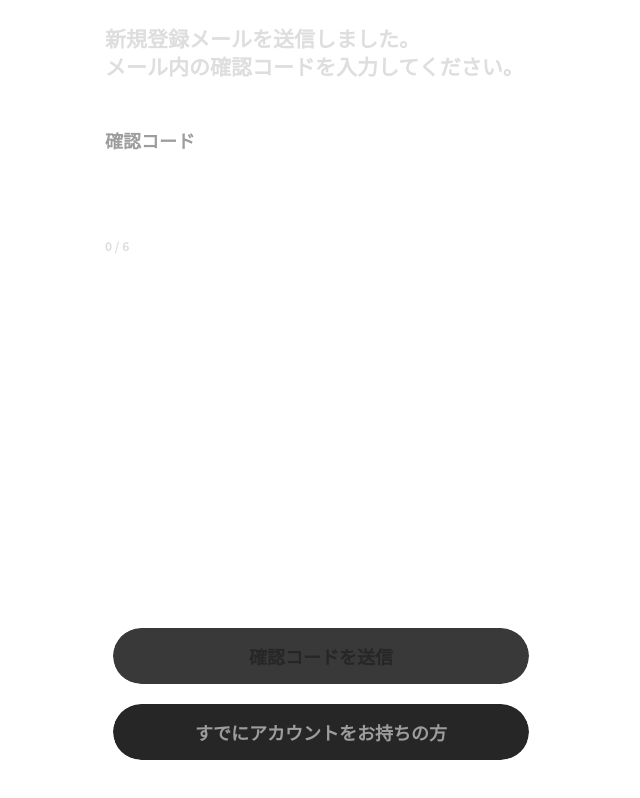
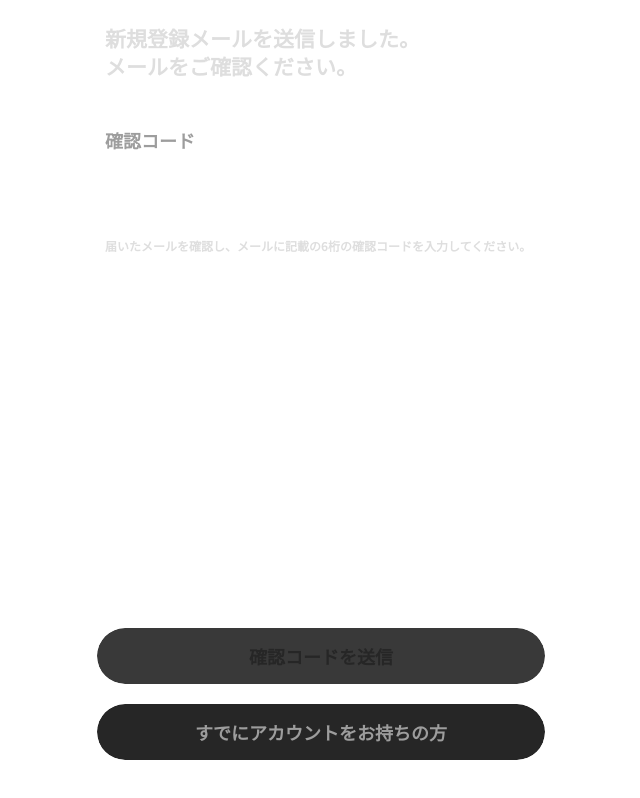
Before and after one commit to sugawaramasaya/nidomi-io, a Next.js app: page /verify-code in a window 1280 px wide. Shown: the whole page, without its empty margins (319-959 px from the left). Built offline with nearby package versions, Linux system fonts and the light colour scheme.

Commit message:
FixedBottomContainerのCSSを修正、確認コードの入力画面のレイアウト、文言などを修正

```diff
--- a/src/app/(auth)/verify-code/page.tsx
+++ b/src/app/(auth)/verify-code/page.tsx
@@ -21,7 +21,7 @@ export default function VerifyCodePage() {
 
   return (
     <div className="h-screen flex flex-col justify-between">
-      <div className="w-full max-w-[480px] mx-auto flex flex-col items-center h-screen">
+      <div className="w-full max-w-[480px] mx-auto flex flex-col items-center">
         {/* メッセージと確認コード入力 */}
         <div className="flex flex-col w-full p-[24px] gap-[48px] flex-1">
           {/* メッセージ */}
@@ -36,23 +36,19 @@ export default function VerifyCodePage() {
           >
             新規登録メールを送信しました。
             <br />
-            メール内の確認コードを入力してください。
+            メールをご確認ください。
           </div>
           {/* 確認コード入力 */}
           <TextField
             label="確認コード"
             value={code}
             onChange={setCode}
-            maxLength={6}
             variant="default"
             autoComplete="off"
+            helperText="届いたメールを確認し、メールに記載の6桁の確認コードを入力してください。"
             error={code.length > 0 && !isCodeValid}
-            errorMessage={
-              code.length > 0 && !isCodeValid
-                ? "6桁のコードを入力してください"
-                : ""
-            }
           />
+        </div>
       </div>
       {/* 下部固定のボタン */}
       <FixedBottomContainer>
@@ -64,6 +60,5 @@ export default function VerifyCodePage() {
         </Button>
       </FixedBottomContainer>
     </div>
-    </div>
   );
 }
--- a/src/components/FixedBottomContainer.tsx
+++ b/src/components/FixedBottomContainer.tsx
@@ -36,7 +36,7 @@ const FixedBottomContainer: React.FC<Props> = ({
       className={`
         fixed left-1/2 translate-x-[-50%] z-[1000]
         w-[calc(100%-var(--space-32))] max-w-[calc(480px-var(--space-32))]
-        px-[var(--space-16)] pt-0 ${bottomPadding}
+        ${bottomPadding}
         ${className}
       `}
       style={{ bottom: 0 }}
```
Lines whose indentation alone changed are shown as unchanged.
